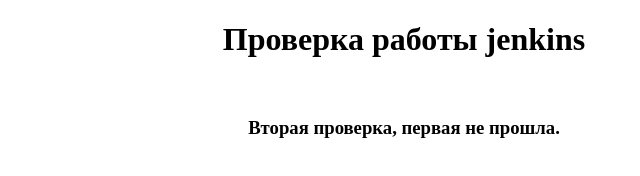
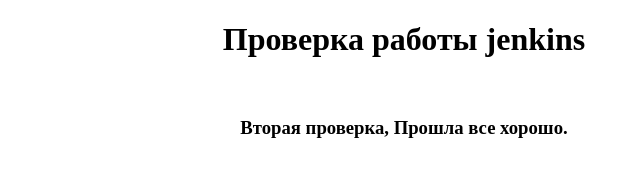
Before and after one commit to mrprometei/app-to-jenkins, a plain HTML site: page index.html in a window 1280 px wide. Shown: the full height of the page, 236-876 px from the left. Drawn offline with Linux system fonts and the light colour scheme.

Commit message:
change h3

```diff
--- a/index.html
+++ b/index.html
@@ -6,5 +6,5 @@
 </head>
 <body>
 <h1 align="center">Проверка работы jenkins </h1>'
-<h3 align="center">Вторая проверка, первая не прошла.</h3>
+<h3 align="center">Вторая проверка, Прошла все хорошо.</h3>
 </body>
```
